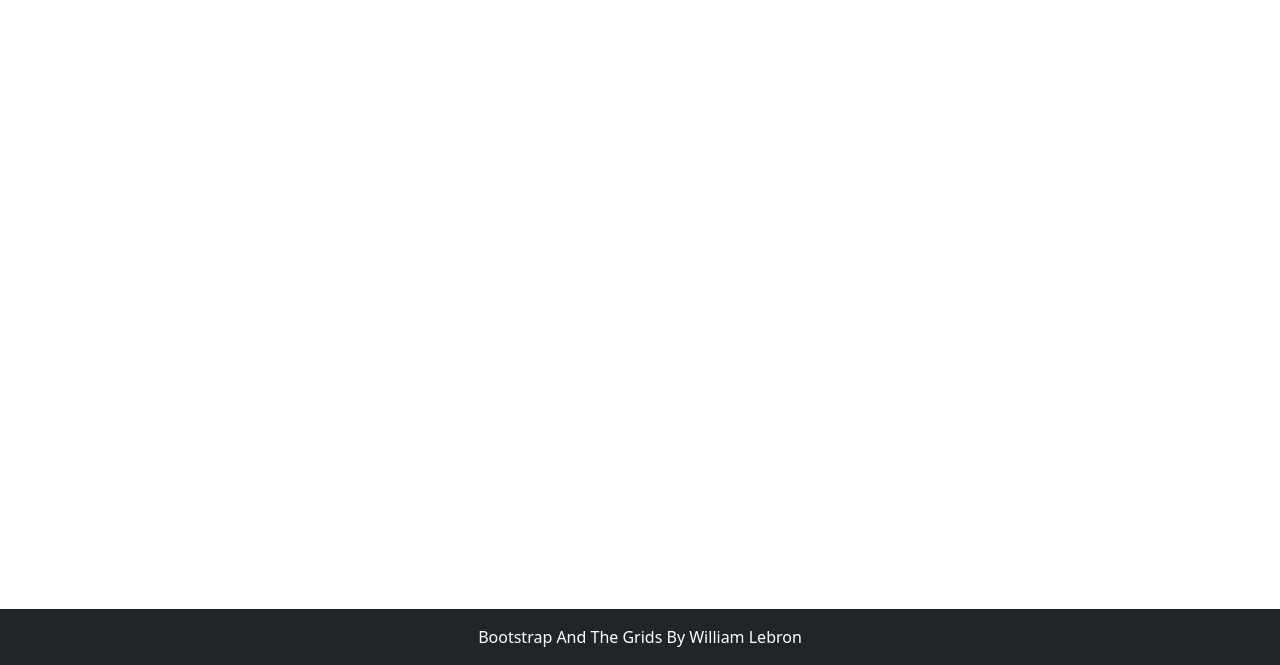
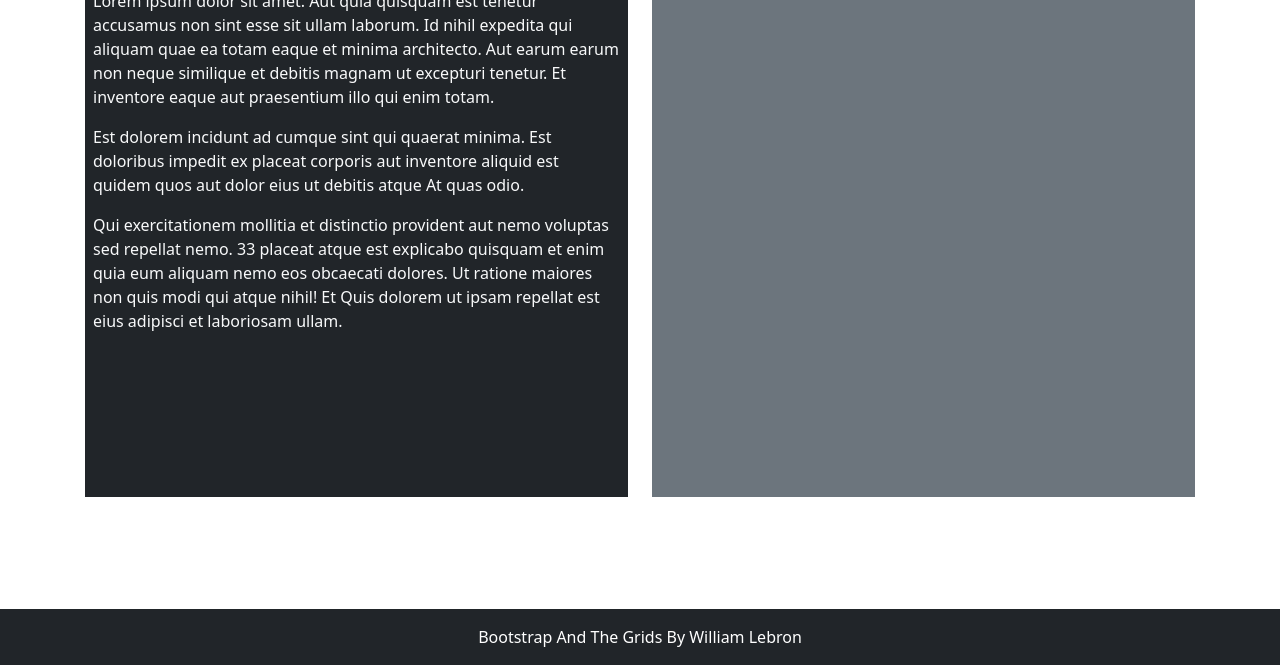
Before and after one commit to wlebront/BootstrapAndTheGrids, a plain HTML site: page Grid1.html in a window 1280 px wide. Shown: the part 135-800 px from the top of the page. Drawn offline with nearby package versions, Linux system fonts and the light colour scheme.

Commit message:
Build Grid One
Build Grid One in the Bootstrap and the Grids Series

```diff
--- a/Grid1.html
+++ b/Grid1.html
@@ -60,7 +60,33 @@
 </nav>
 
     <main class="flex-shrink-0">
-       <div class="container">
+       <div class="container h-100 minHeight">
+          <div class="row row-cols-1 row-cols-md-2 gy-2 h-100">
+             <div class="col">
+                 <div class="bg-dark text-light h-100 p-2">
+                    <h1>COL ONE</h1>
+                    <p>Lorem ipsum dolor sit amet. Aut quia quisquam est tenetur accusamus non sint esse sit ullam laborum.
+                         Id nihil expedita qui aliquam quae ea totam eaque et minima architecto.
+                         Aut earum earum non neque similique et debitis magnam ut excepturi tenetur.
+                         Et inventore eaque aut praesentium illo qui enim totam.
+                         </p><p>Est dolorem incidunt ad cumque sint qui quaerat minima.
+                             Est doloribus impedit ex placeat corporis aut inventore aliquid est quidem quos aut dolor eius ut debitis atque At quas odio.
+                             </p><p>Qui exercitationem mollitia et distinctio provident aut nemo voluptas sed repellat nemo.
+                                33 placeat atque est explicabo quisquam et enim quia eum aliquam nemo eos obcaecati dolores.
+                                 Ut ratione maiores non quis modi qui atque nihil!
+                                 Et Quis dolorem ut ipsam repellat est eius adipisci et laboriosam ullam. </p>
+
+
+                 </div>
+             </div>
+             <div class="col">
+                <div class="bg-secondary text-light h-100 p-2">
+                    <h1>COL TWO</h1>
+
+                </div>
+
+             </div>
+          </div>
 
 
        </div>
--- a/css/site.css
+++ b/css/site.css
@@ -18,3 +18,7 @@ main>.container {
     font-style: normal;
     color: rgb(195, 255, 0);
 }
+
+.minHeight{
+    min-height: 80vh;
+}
```
